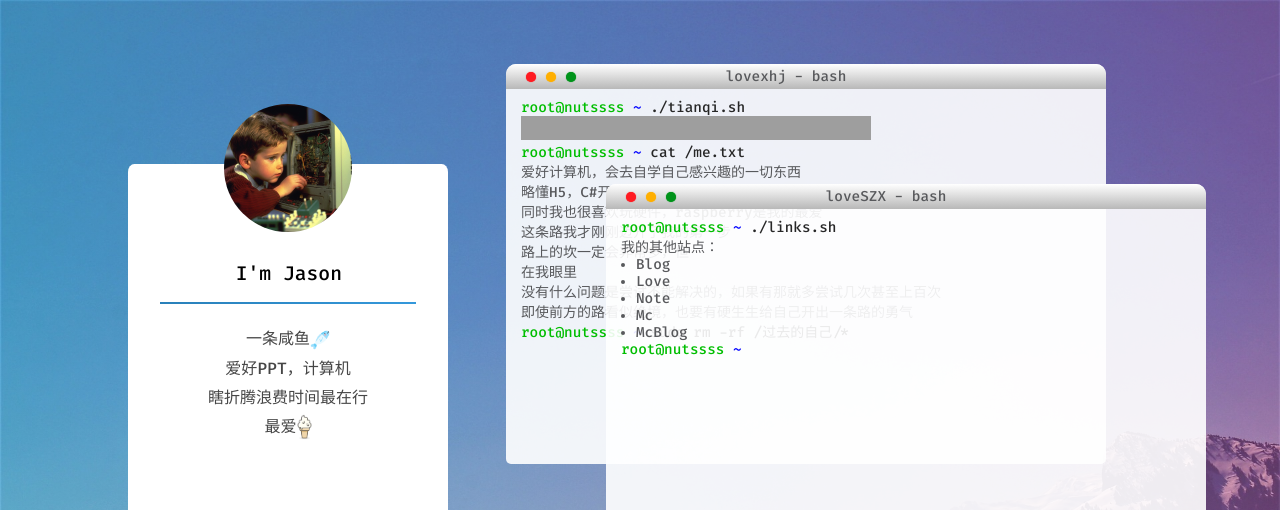
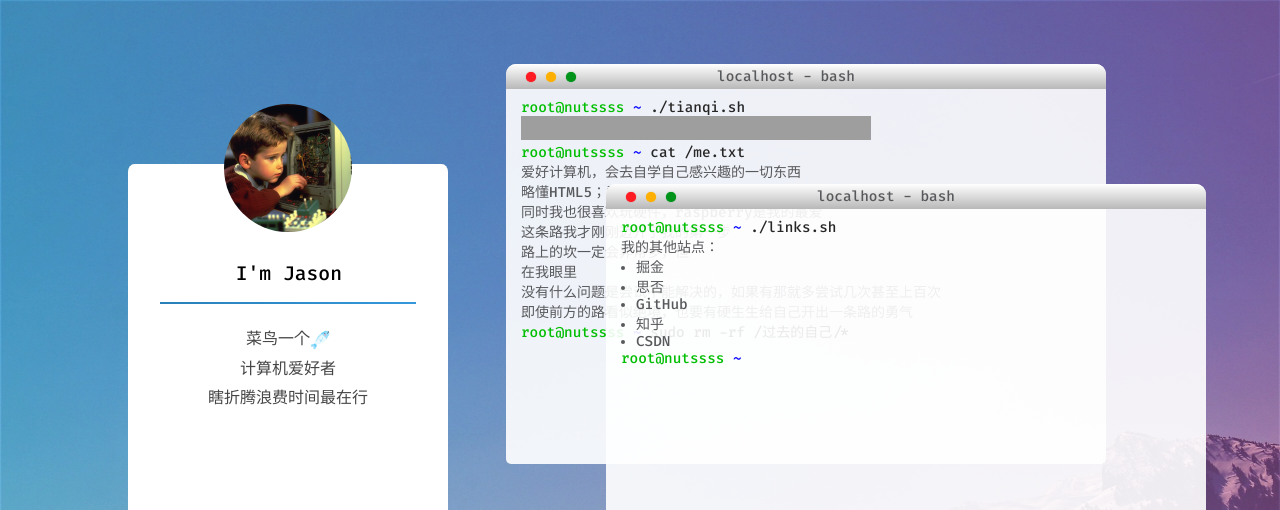
Before and after one commit to ByteBlaze2006/ByteBlaze2006.github.io, a plain HTML site: page index.html in a window 1280 px wide. Shown: the top 510 px of the page. Drawn offline with Linux system fonts and the light colour scheme; grey boxes are pictures that could not be loaded.

Commit message:
Update index.html

```diff
--- a/index.html
+++ b/index.html
@@ -27,15 +27,14 @@
                 <div class="fg"></div>
             </div>
             <div class="meBox-text">
-                <p>一条咸鱼<img src="images/fish.png" alt="咸鱼" style="width: 20px; vertical-align: middle;"></p>
-                <p>爱好PPT，计算机</p>
+                <p>菜鸟一个<img src="images/fish.png" alt="咸鱼" style="width: 20px; vertical-align: middle;"></p>
+                <p>计算机爱好者</p>
                 <p>瞎折腾浪费时间最在行</p>
-                <p>最爱<img src="images/002.png" alt="冰激凌" style="width: 15px; vertical-align: middle;"></p>
             </div>
             <!-- 两个按钮 -->
             <div class="meBox-Button">
-                <a href="#">关于</a>
-                <a href="#">联系</a>
+                <a href="https://github.com/ByteBlaze2006">关于</a>
+                <a href="https://qm.qq.com/q/JyUMqzPFSK">联系</a>
             </div>
         </div>
 
@@ -51,7 +50,7 @@
                 </div>
                 <!-- 顶部标题 -->
                 <div class="title">
-                    <span>lovexhj - bash</span>
+                    <span>localhost - bash</span>
                 </div>
                 <!-- 终端内文字 -->
                 <div class="cmdText">
@@ -66,7 +65,7 @@
                     <span style="color: blue;">~</span>
                     <span style="color: rgb(39, 39, 39);">cat /me.txt</span>
                     <p>爱好计算机，会去自学自己感兴趣的一切东西</p>
-                    <p>略懂H5，C#开发；爱好折腾去解决一切问题</p>
+                    <p>略懂HTML5；爱好折腾去解决一切问题</p>
                     <p>同时我也很喜欢玩硬件，raspberry是我的最爱</p>
                     <p>这条路我才刚刚迈开了我的第一步</p>
                     <p>路上的坎一定会非常多，但</p>
@@ -88,7 +87,7 @@
                 </div>
                 <!-- 顶部标题 -->
                 <div class="title">
-                    <span>loveSZX - bash</span>
+                    <span>localhost - bash</span>
                 </div>
                 <!-- 终端内文字 -->
                 <div class="cmdText">
@@ -97,11 +96,11 @@
                     <span style="color: rgb(39, 39, 39);">./links.sh</span>
                     <p>我的其他站点：</p>
                     <ul class="ul">
-                        <li><a href="https://blog.nutssss.cn/">Blog</a></li>
-                        <li><a href="https://lovexhj.cn/">Love</a></li>
-                        <li><a href="https://note.nutssss.cn/">Note</a></li>
-                        <li><a href="https://mc.nutssss.cn/">Mc</a></li>
-                        <li><a href="https://mc.nutssss.cn/blog/">McBlog</a></li>
+                        <li><a href="#">掘金</a></li>
+                        <li><a href="#">思否</a></li>
+                        <li><a href="#">GitHub</a></li>
+                        <li><a href="#">知乎</a></li>
+                        <li><a href="#">CSDN</a></li>
                     </ul>
                     <span style="color: rgb(0, 190, 0);">root@nutssss</span>
                     <span style="color: blue;">~</span>
@@ -112,8 +111,8 @@
 
     <!-- 页脚 -->
     <div id="footer">
-        <p>© 2023 ByteBlaze | <a href="http://beian.miit.gov.cn">a student</a></p>
-        <p>THEME MADE BY <a href="https://nutssss.cn/">ByteBlaze2006</a></p>
+        <p>© 2023 ByteBlaze | <a href="https://qm.qq.com/q/JyUMqzPFSK">a student</a></p>
+        <p>THEME MADE BY <a href="https://qm.qq.com/q/JyUMqzPFSK">ByteBlaze2006</a></p>
     </div>
 </body>
 
```
